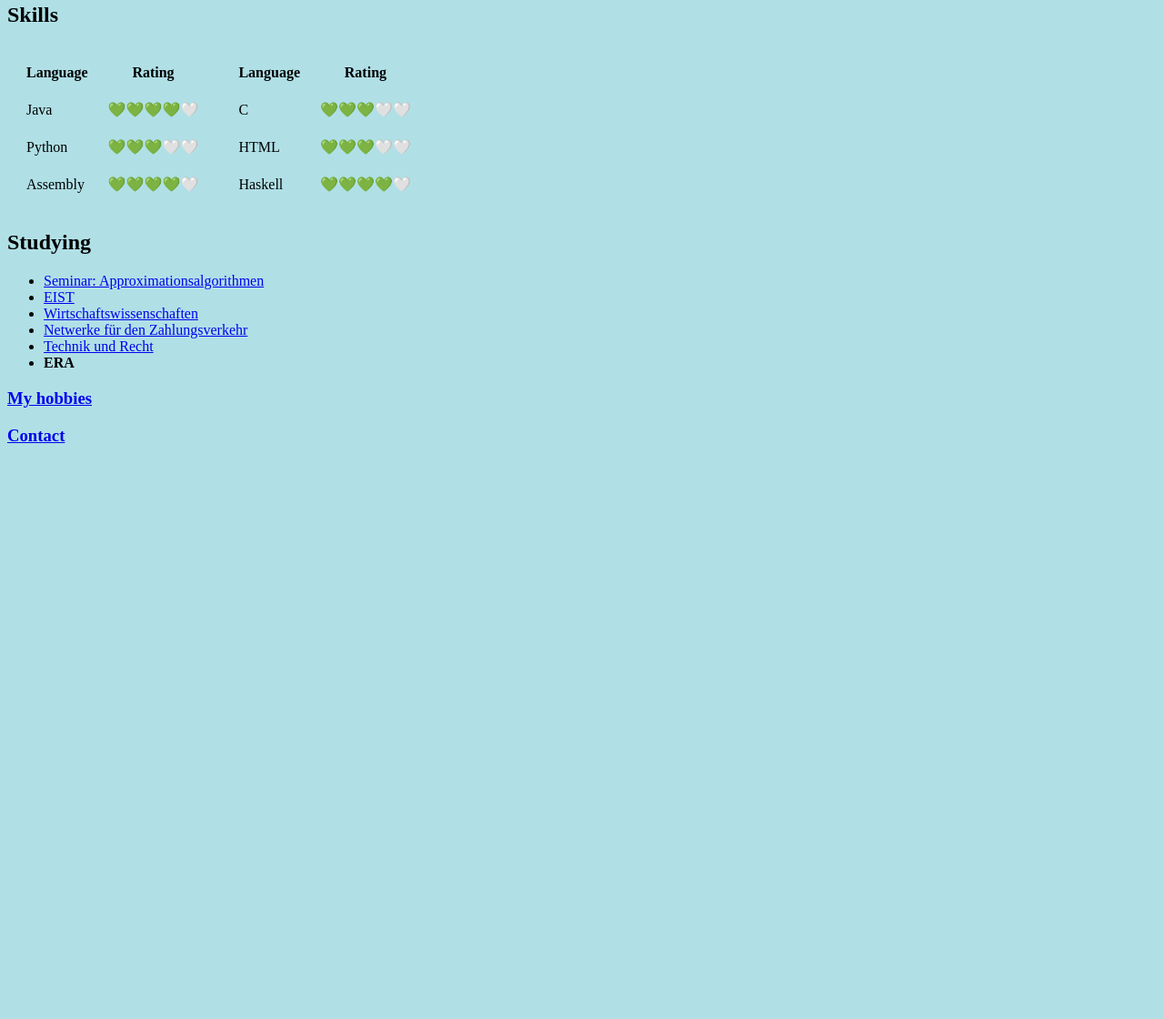
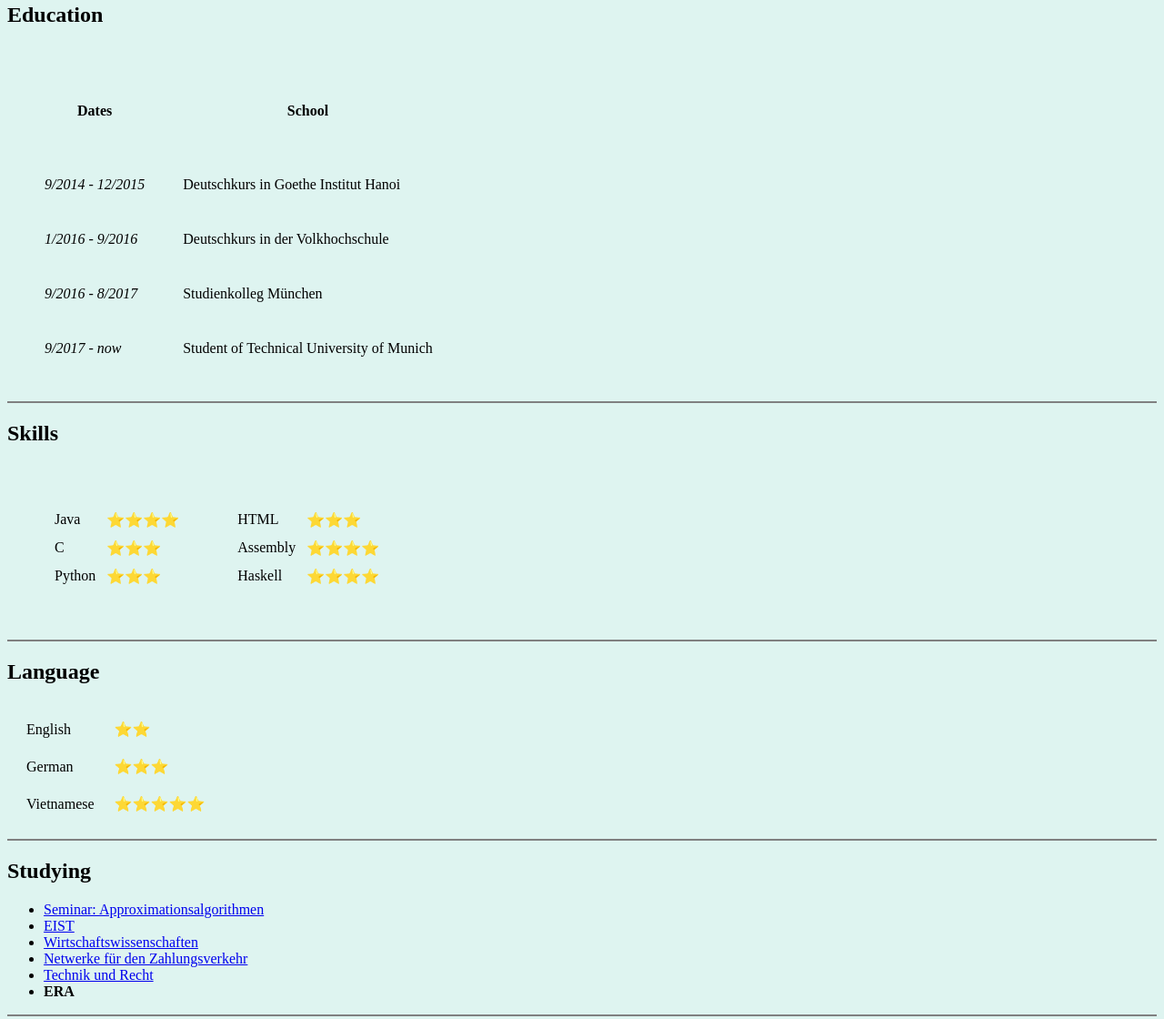
Before and after one commit to LucCuong/cv, a plain HTML site: page index.html in a window 1280 px wide. Shown: the part 813-1933 px from the top of the page at 91% size. Before the commit the page ends 1321 px from the top, so only its background shows below. Drawn offline with Linux system fonts and the light colour scheme.

Commit message:
update index file
added language
implement skills in tables

```diff
--- a/index.html
+++ b/index.html
@@ -3,8 +3,23 @@
   <head>
     <meta charset="utf-8">
     <title>Luc's Personal Site</title>
+
+    <style>
+
+      body{
+        background-color: #def4f0;
+
+      }
+      hr {
+        background-color: grey;
+        border-style: none;
+        height: 2px;
+      }
+
+    </style>
+
   </head>
-  <body style="background-color:powderblue;">
+  <body>
     <table cellpadding = "20">
       <tr>
         <td><img src="circle-cropped.png" alt="cuong profile picture"></td>
@@ -22,43 +37,109 @@
         <p>facebook: <a href="https://www.facebook.com/LucDCuong">Facebook profile</a></p>
       </ul>
       <hr>
-      <h2>Skills</h2>
-      <table cellspacing = "20" >
+      <h2>Education</h2>
+      <table cellspacing ="40">
         <thead>
           <tr>
-            <th>Language</th>
-            <th>Rating</th>
-            <th></th>
-            <th>Language</th>
-            <th>Rating</th>
+            <th><h4> <strong>Dates</strong> </h4></th>
+            <th><h4> <strong>School</strong> </h4></th>
           </tr>
         </thead>
         <tbody>
           <tr>
+            <td> <em>9/2014 - 12/2015</em> </td>
+            <td>Deutschkurs in Goethe Institut Hanoi</td>
+          </tr>
+          <tr>
+            <td> <em>1/2016 - 9/2016</em> </td>
+            <td>Deutschkurs in der Volkhochschule</td>
+          </tr>
+          <tr>
+            <td> <em>9/2016 - 8/2017</em> </td>
+            <td>Studienkolleg München</td>
+          </tr>
+          <tr>
+            <td> <em>9/2017 - now</em> </td>
+            <td>Student of Technical University of Munich</td>
+          </tr>
+        </tbody>
+      </table>
+      <hr>
+
+
+
+      <h2>Skills</h2>
+      <table cellspacing = "40" >
+        <thead></thead>
+        <tbody>
+
+        <!-- // split into 2 tables in a single row -->
+        <tr>
+        <td>
+        <table cellspacing = "10">
+          <tbody>
+            <tr>
               <td>Java</td>
-            <td>💚💚💚💚🤍</td>
-            <td></td>
+              <td>⭐⭐⭐⭐</td>
+            </tr>
+            <tr>
               <td>C</td>
-            <td>💚💚💚🤍🤍</td>
+              <td>⭐⭐⭐</td>
             </tr>
             <tr>
               <td>Python</td>
-            <td>💚💚💚🤍🤍</td>
-            <td></td>
+              <td>⭐⭐⭐</td>
+            </tr>
+          </tbody>
+        </table>
+       </td>         <!--          //end of first table -->
+        <td>
+        <!-- //second table as tabledata -->
+        <table cellspacing = "10">
+
+          <tbody>
+            <tr>
               <td>HTML</td>
-            <td>💚💚💚🤍🤍</td>
+              <td>⭐⭐⭐</td>
             </tr>
             <tr>
               <td>Assembly</td>
-            <td>💚💚💚💚🤍</td>
-            <td></td>
+              <td>⭐⭐⭐⭐</td>
+            </tr>
+            <tr>
               <td>Haskell</td>
-            <td>💚💚💚💚🤍</td>
+              <td>⭐⭐⭐⭐</td>
+            </tr>
+          </tbody>
+        </table>
+        <!-- //end of second table -->
+      </td>
+        </tr>
+        </tb  ody>
+        </table>
+
+      <hr>
+      <!-- add langueages -->
+      <h2>Language</h2>
+      <table cellspacing = "20">
+        <tbody>
+          <tr>
+            <td>English</td>
+            <td>⭐⭐</td>
+          </tr>
+          <tr>
+            <td>German</td>
+            <td>⭐⭐⭐</td>
+          </tr>
+          <tr>
+            <td>Vietnamese</td>
+            <td>⭐⭐⭐⭐⭐</td>
           </tr>
 
         </tbody>
+      </table>
 
-      </table>
+      <hr>
       <h2>Studying</h2>
       <ul>
         <li> <a href="Seminar.html">Seminar: Approximationsalgorithmen</a> </li>
@@ -68,6 +149,7 @@
         <li> <a href="https://kurse.vhb.org/VHBPORTAL/kursprogramm/kursprogramm.jsp">Technik und Recht</a> </li>
         <li> <strong>ERA</strong></li>
       </ul>
+      <hr>
       <h3><a href="hobbies.html">My hobbies</a></h3>
       <h3> <a href="Contact-me.html">Contact</a></h3>
 
```
Lines whose indentation alone changed are shown as unchanged.
